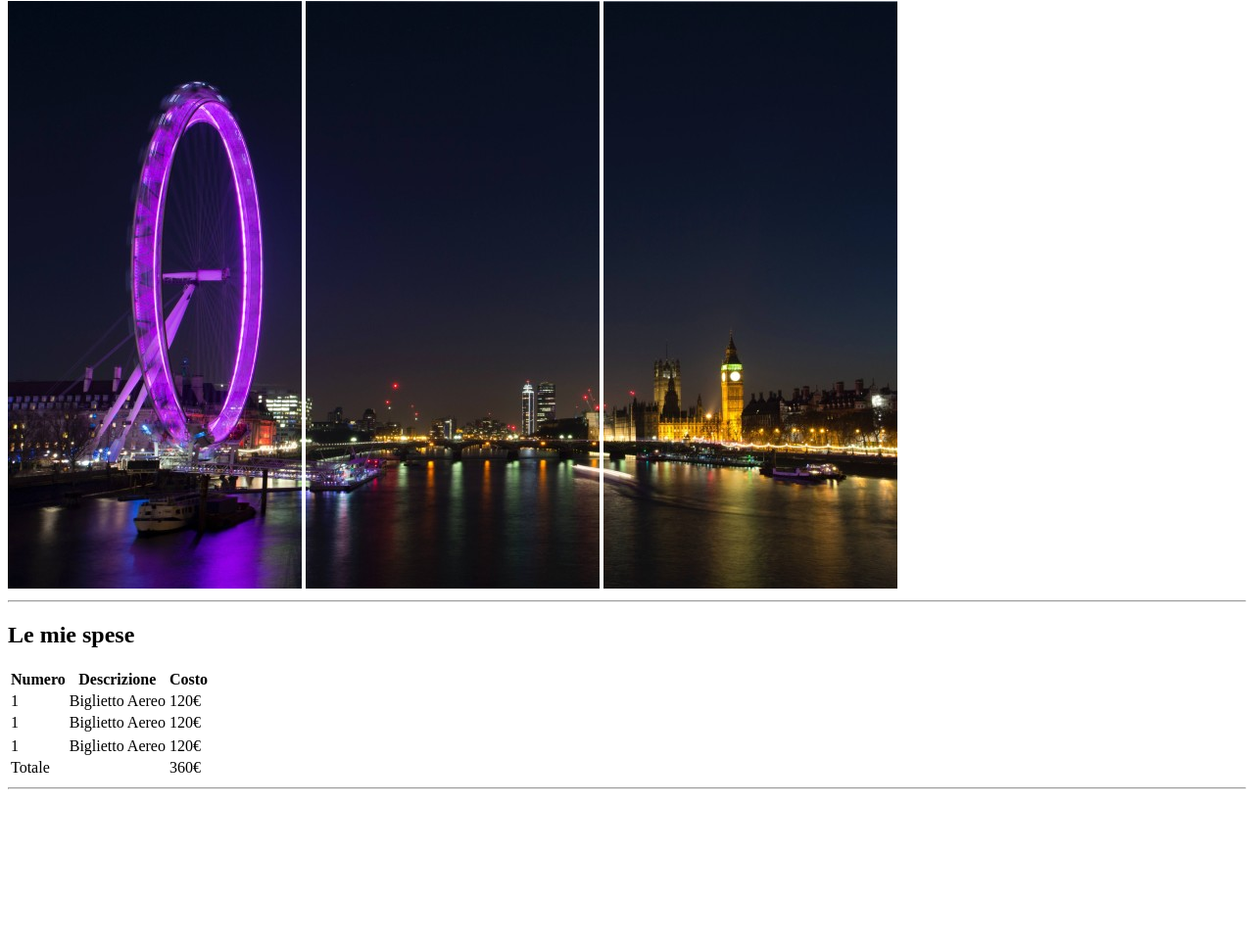
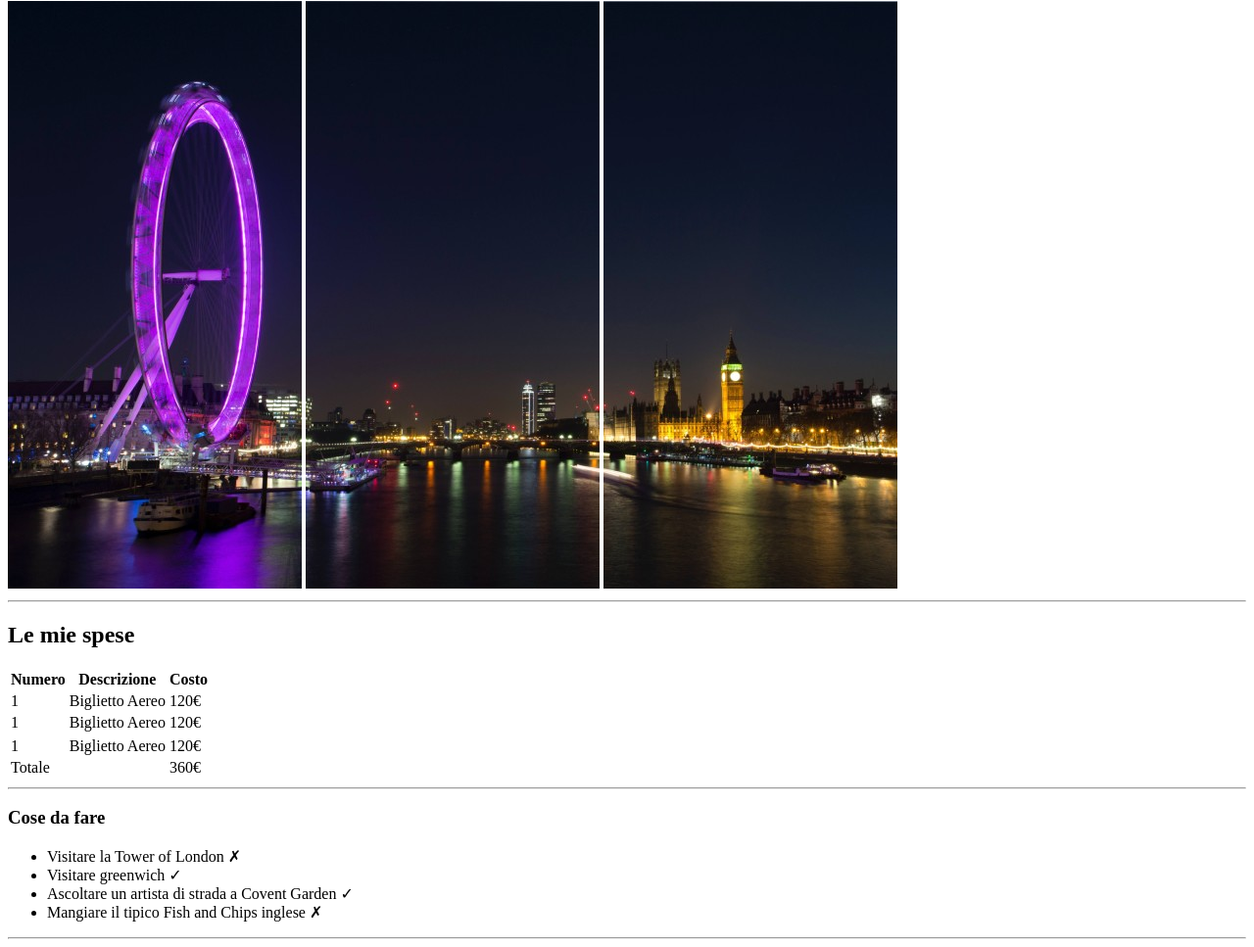
Before and after one commit to MassimoCorvo/html-london-trip, a plain HTML site: page index.html in a window 1280 px wide. Shown: the part 79-1046 px from the top of the page at 98% size. Before the commit the page ends 893 px from the top, so only its background shows below. Drawn offline with Linux system fonts and the light colour scheme.

Commit message:
Added second section

```diff
--- a/index.html
+++ b/index.html
@@ -18,7 +18,7 @@
 
     <main>
         <section>
-            <h1>Le mie spese</h1>
+            <h2>Le mie spese</h1>
             <table>
                 <thead>
                     <th>Numero</th>
@@ -49,6 +49,17 @@
             </table>
             <hr>
         </section>
+
+        <section>
+            <h3>Cose da fare</h3>
+            <ul>
+                <li>Visitare la Tower of London &#x2717;</li>
+                <li>Visitare greenwich &#10003;</li>
+                <li>Ascoltare un artista di strada a Covent Garden &#10003;</li>
+                <li>Mangiare il tipico Fish and Chips inglese &#x2717;</li>
+            </ul>
+            <hr>
+        </section>
     </main>
 </body>
 
```
